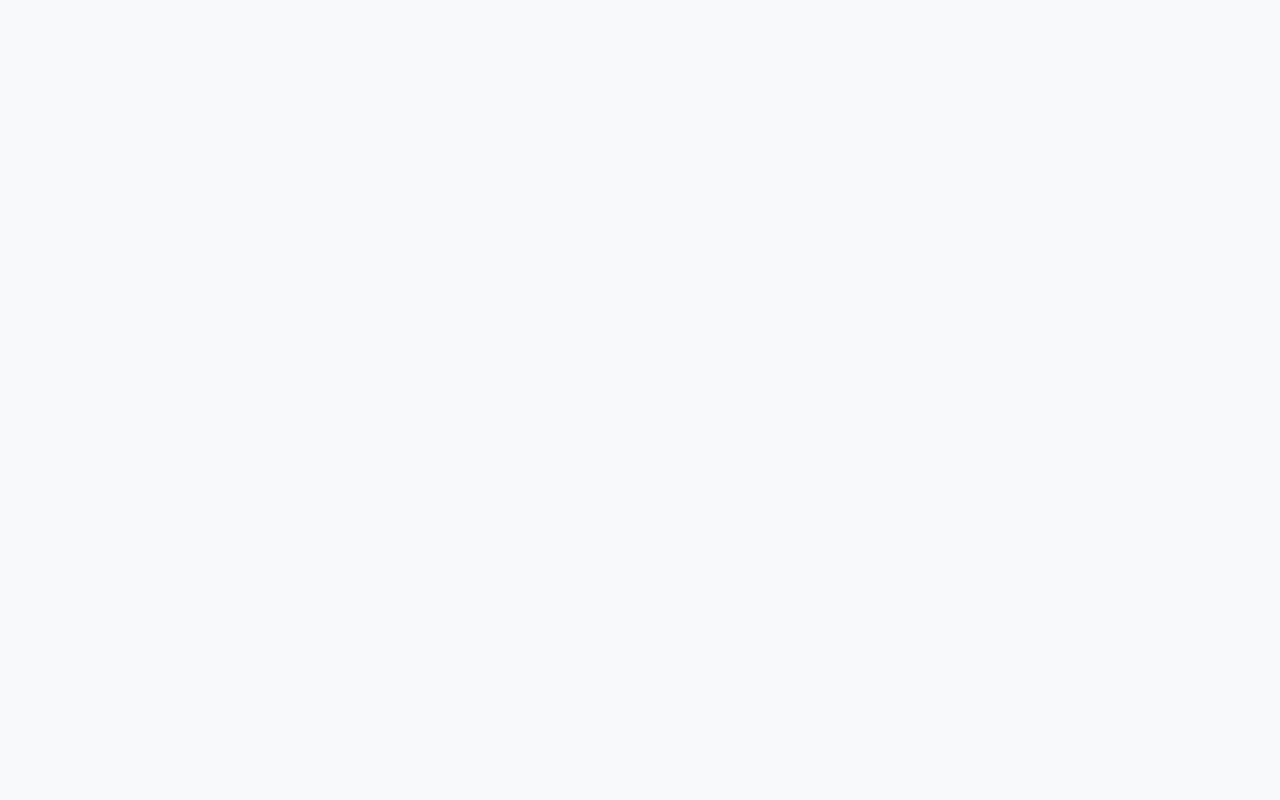
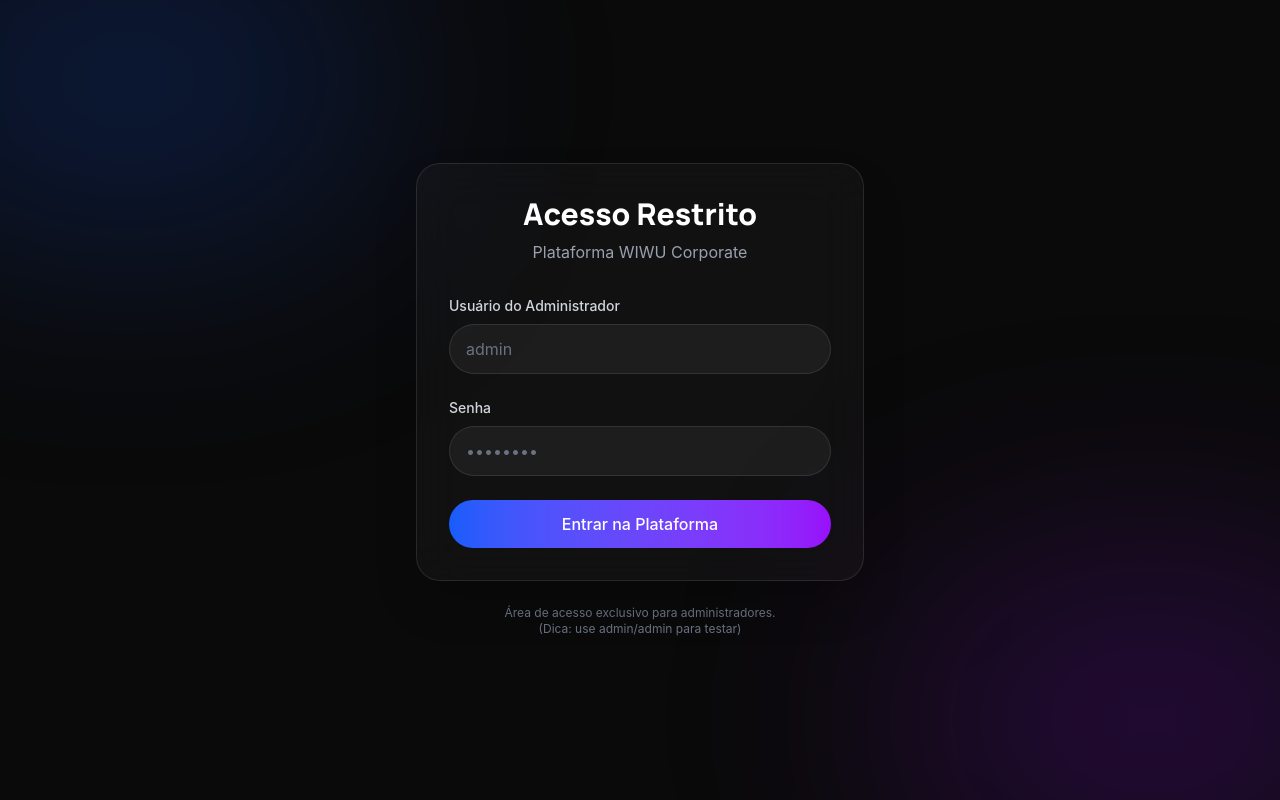
Before and after one commit to Vedalqueano/Plataforma-WIWU, a React (Vite) app in the folder frontend/: page /login in a window 1280 px wide. Before the commit this address had no page. Built offline with nearby package versions, Linux system fonts and the light colour scheme.

Commit message:
feat: implement login page, auth context and protected routes

```diff
--- a/frontend/src/App.jsx
+++ b/frontend/src/App.jsx
@@ -4,11 +4,18 @@
 import Dashboard from './pages/Dashboard';
 import ProcessCreation from './pages/ProcessCreation';
 import PlaceholderPage from './pages/PlaceholderPage';
+import Login from './pages/Login';
+import { AuthProvider } from './context/AuthContext';
+import ProtectedRoute from './components/ProtectedRoute';
 
 function App() {
   return (
+    <AuthProvider>
       <BrowserRouter>
         <Routes>
+          <Route path="/login" element={<Login />} />
+
+          <Route element={<ProtectedRoute />}>
             <Route path="/" element={<Layout />}>
               <Route index element={<Dashboard />} />
               <Route path="processos" element={<ProcessCreation />} />
@@ -26,8 +33,10 @@
               <Route path="gestao" element={<PlaceholderPage title="Gestão" />} />
               <Route path="clientes" element={<PlaceholderPage title="Cliente" />} />
             </Route>
+          </Route>
         </Routes>
       </BrowserRouter>
+    </AuthProvider>
   );
 }
 
--- a/frontend/src/components/Header.jsx
+++ b/frontend/src/components/Header.jsx
@@ -1,6 +1,15 @@
 import React from 'react';
+import { useAuth } from '../context/AuthContext';
+import { useNavigate } from 'react-router-dom';
 
 export default function Header({ toggleSidebar }) {
+  const { logout } = useAuth();
+  const navigate = useNavigate();
+
+  const handleLogout = () => {
+    logout();
+    navigate('/login');
+  };
   return (
     <header className="flex justify-between items-center px-4 md:px-8 py-4 w-full bg-white/60 backdrop-blur-2xl border border-white/80 sticky top-0 z-40 md:rounded-full shadow-[0_8px_30px_rgb(0,0,0,0.04)] mb-8 md:mb-12">
       <div className="flex items-center gap-2 md:gap-4 flex-1">
@@ -25,6 +34,13 @@
         <button className="p-2 text-slate-500 hover:bg-white/60 transition-all rounded-full hidden sm:flex">
           <span className="material-symbols-outlined">settings</span>
         </button>
+        <button
+          onClick={handleLogout}
+          className="p-2 text-red-500 hover:bg-red-50 transition-all rounded-full hidden sm:flex"
+          title="Sair"
+        >
+          <span className="material-symbols-outlined">logout</span>
+        </button>
         <div className="h-12 w-12 min-w-[48px] rounded-full overflow-hidden border-2 border-white shadow-sm ring-2 ring-white/50">
           {/* Avatar Profile */}
           <img
--- /dev/null
+++ b/frontend/src/components/ProtectedRoute.jsx
@@ -0,0 +1,17 @@
+import React from 'react';
+import { Navigate, Outlet } from 'react-router-dom';
+import { useAuth } from '../context/AuthContext';
+
+const ProtectedRoute = () => {
+  const { isAuthenticated } = useAuth();
+
+  // Se não estiver autenticado, redireciona para o login
+  if (!isAuthenticated) {
+    return <Navigate to="/login" replace />;
+  }
+
+  // Se estiver autenticado, renderiza as rotas filhas
+  return <Outlet />;
+};
+
+export default ProtectedRoute;
--- /dev/null
+++ b/frontend/src/context/AuthContext.jsx
@@ -0,0 +1,34 @@
+import React, { createContext, useState, useContext, useEffect } from 'react';
+
+const AuthContext = createContext(null);
+
+export const AuthProvider = ({ children }) => {
+  const [isAuthenticated, setIsAuthenticated] = useState(() => {
+    // Verificar se já existe um estado de login salvo (opcional para persistência)
+    const saved = localStorage.getItem('wiwu_auth');
+    return saved === 'true';
+  });
+
+  const login = (username, password) => {
+    // Usaremos uma credencial de demonstração simples:
+    if (username === 'admin' && password === 'admin') {
+      setIsAuthenticated(true);
+      localStorage.setItem('wiwu_auth', 'true');
+      return true;
+    }
+    return false;
+  };
+
+  const logout = () => {
+    setIsAuthenticated(false);
+    localStorage.removeItem('wiwu_auth');
+  };
+
+  return (
+    <AuthContext.Provider value={{ isAuthenticated, login, logout }}>
+      {children}
+    </AuthContext.Provider>
+  );
+};
+
+export const useAuth = () => useContext(AuthContext);
--- /dev/null
+++ b/frontend/src/pages/Login.jsx
@@ -0,0 +1,123 @@
+import React, { useState } from 'react';
+import { useNavigate } from 'react-router-dom';
+import { useAuth } from '../context/AuthContext';
+
+const Login = () => {
+  const [username, setUsername] = useState('');
+  const [password, setPassword] = useState('');
+  const [error, setError] = useState('');
+  const [isLoading, setIsLoading] = useState(false);
+
+  const { login } = useAuth();
+  const navigate = useNavigate();
+
+  const handleSubmit = async (e) => {
+    e.preventDefault();
+    setError('');
+    setIsLoading(true);
+
+    // Simular um pequeno delay de rede para efeito visual
+    setTimeout(() => {
+      const success = login(username, password);
+      if (success) {
+        navigate('/'); // Redireciona para o Dashboard após o login
+      } else {
+        setError('Usuário ou senha incorretos.');
+        setIsLoading(false);
+      }
+    }, 800);
+  };
+
+  return (
+    <div className="min-h-screen bg-[#0a0a0a] flex items-center justify-center p-4 relative overflow-hidden font-sans">
+      {/* Background Effects (Liquid Glass Aesthetic) */}
+      <div className="absolute top-[-10%] left-[-10%] w-[40%] h-[40%] rounded-full bg-blue-600/20 blur-[120px] pointer-events-none"></div>
+      <div className="absolute bottom-[-10%] right-[-10%] w-[40%] h-[40%] rounded-full bg-purple-600/20 blur-[120px] pointer-events-none"></div>
+
+      {/* Login Card */}
+      <div className="relative z-10 w-full max-w-md">
+        <div className="bg-white/[0.03] backdrop-blur-xl border border-white/10 rounded-3xl p-8 shadow-2xl">
+
+          <div className="text-center mb-8">
+            <h1 className="text-3xl font-bold text-white mb-2">Acesso Restrito</h1>
+            <p className="text-gray-400">Plataforma WIWU Corporate</p>
+          </div>
+
+          <form onSubmit={handleSubmit} className="space-y-6">
+            <div>
+              <label className="block text-sm font-medium text-gray-300 mb-2" htmlFor="username">
+                Usuário do Administrador
+              </label>
+              <div className="relative">
+                <input
+                  id="username"
+                  type="text"
+                  value={username}
+                  onChange={(e) => setUsername(e.target.value)}
+                  className="w-full bg-white/5 border border-white/10 rounded-xl px-4 py-3 text-white placeholder-gray-500 focus:outline-none focus:ring-2 focus:ring-blue-500/50 focus:border-blue-500 transition-all"
+                  placeholder="admin"
+                  required
+                />
+              </div>
+            </div>
+
+            <div>
+              <label className="block text-sm font-medium text-gray-300 mb-2" htmlFor="password">
+                Senha
+              </label>
+              <div className="relative">
+                <input
+                  id="password"
+                  type="password"
+                  value={password}
+                  onChange={(e) => setPassword(e.target.value)}
+                  className="w-full bg-white/5 border border-white/10 rounded-xl px-4 py-3 text-white placeholder-gray-500 focus:outline-none focus:ring-2 focus:ring-blue-500/50 focus:border-blue-500 transition-all"
+                  placeholder="••••••••"
+                  required
+                />
+              </div>
+            </div>
+
+            {error && (
+              <div className="bg-red-500/10 border border-red-500/20 text-red-400 px-4 py-3 rounded-xl text-sm text-center">
+                {error}
+              </div>
+            )}
+
+            <button
+              type="submit"
+              disabled={isLoading}
+              className={`w-full relative overflow-hidden group bg-gradient-to-r from-blue-600 to-purple-600 text-white font-medium py-3 rounded-xl transition-all duration-300 hover:shadow-[0_0_20px_rgba(37,99,235,0.4)] ${isLoading ? 'opacity-80 cursor-not-allowed' : ''}`}
+            >
+              <span className={`relative z-10 flex items-center justify-center ${isLoading ? 'opacity-0' : 'opacity-100'}`}>
+                Entrar na Plataforma
+              </span>
+
+              {/* Loading Spinner */}
+              {isLoading && (
+                <span className="absolute inset-0 flex items-center justify-center z-20">
+                  <svg className="animate-spin h-5 w-5 text-white" xmlns="http://www.w3.org/2000/svg" fill="none" viewBox="0 0 24 24">
+                    <circle className="opacity-25" cx="12" cy="12" r="10" stroke="currentColor" strokeWidth="4"></circle>
+                    <path className="opacity-75" fill="currentColor" d="M4 12a8 8 0 018-8V0C5.373 0 0 5.373 0 12h4zm2 5.291A7.962 7.962 0 014 12H0c0 3.042 1.135 5.824 3 7.938l3-2.647z"></path>
+                  </svg>
+                </span>
+              )}
+
+              {/* Hover effect highlight */}
+              <div className="absolute inset-0 bg-white/20 translate-y-full group-hover:translate-y-0 transition-transform duration-300 ease-out z-0"></div>
+            </button>
+          </form>
+
+        </div>
+
+        {/* Helper Note */}
+        <p className="text-center text-gray-500 text-xs mt-6">
+          Área de acesso exclusivo para administradores.<br/>
+          (Dica: use admin/admin para testar)
+        </p>
+      </div>
+    </div>
+  );
+};
+
+export default Login;
```
Lines whose indentation alone changed are shown as unchanged.
